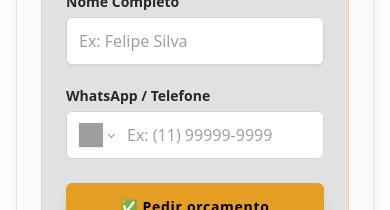
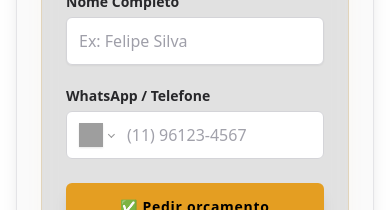
Before and after one commit to drtrafego/LP_felipe_tatuador, a Next.js app: page / in a window 390 px wide. Shown: the part 10660-10870 px from the top of the page. Built offline with nearby package versions, Linux system fonts and the light colour scheme; no server answers; grey boxes are pictures that could not be loaded.

Commit message:
feat: add dynamic phone placeholder based on country

```diff
--- a/package.json
+++ b/package.json
@@ -16,6 +16,7 @@
     "class-variance-authority": "^0.7.1",
     "clsx": "^2.1.1",
     "framer-motion": "^12.26.2",
+    "libphonenumber-js": "^1.12.34",
     "lucide-react": "^0.562.0",
     "next": "16.1.2",
     "nodemailer": "^7.0.12",
--- a/src/components/contact-form.tsx
+++ b/src/components/contact-form.tsx
@@ -10,6 +10,8 @@ import 'react-phone-number-input/style.css'
 import PhoneInput from 'react-phone-number-input'
 // @ts-ignore
 import { Country } from 'react-phone-number-input'
+import { getExampleNumber } from 'libphonenumber-js'
+import examples from 'libphonenumber-js/examples.mobile.json'
 
 import { Button } from "@/components/ui/button"
 import {
@@ -42,18 +44,27 @@ export function ContactForm() {
         },
     })
 
-    const [defaultCountry, setDefaultCountry] = useState<Country>("BR")
+    const [country, setCountry] = useState<Country>("BR")
 
     useEffect(() => {
         fetch("https://ipapi.co/json/")
             .then((res) => res.json())
             .then((data) => {
                 if (data && data.country_code) {
-                    setDefaultCountry(data.country_code as Country)
+                    setCountry(data.country_code as Country)
                 }
             })
             .catch((error) => console.error("Error fetching country:", error))
     }, [])
+
+    const getPhoneNumberPlaceholder = (countryCode: Country) => {
+        try {
+            const phoneNumber = getExampleNumber(countryCode, examples)
+            return phoneNumber ? phoneNumber.formatNational() : "Ex: (11) 99999-9999"
+        } catch (error) {
+            return "Ex: (11) 99999-9999"
+        }
+    }
 
     async function onSubmit(values: z.infer<typeof formSchema>) {
         setLoading(true)
@@ -117,10 +128,13 @@ export function ContactForm() {
                                     <FormControl>
                                         <div className="phone-input-container">
                                             <PhoneInput
-                                                placeholder="Ex: (11) 99999-9999"
+                                                placeholder={getPhoneNumberPlaceholder(country)}
                                                 value={field.value}
                                                 onChange={field.onChange}
-                                                defaultCountry={defaultCountry}
+                                                defaultCountry="BR"
+                                                width="100%"
+                                                country={country}
+                                                onCountryChange={(c) => { if (c) setCountry(c) }}
                                                 className="flex h-12 w-full rounded-md border !border-zinc-300 !bg-white px-3 py-2 text-base md:text-sm ring-offset-background file:border-0 file:bg-transparent file:text-sm file:font-medium !placeholder-zinc-400 focus-within:!border-amber-500 focus-within:!ring-1 focus-within:!ring-amber-500 disabled:cursor-not-allowed disabled:opacity-50 !text-zinc-900 items-center gap-2"
                                             />
                                         </div>
```
Also changed, not shown: 1 other file (tests, documents, lock files or other folders).
